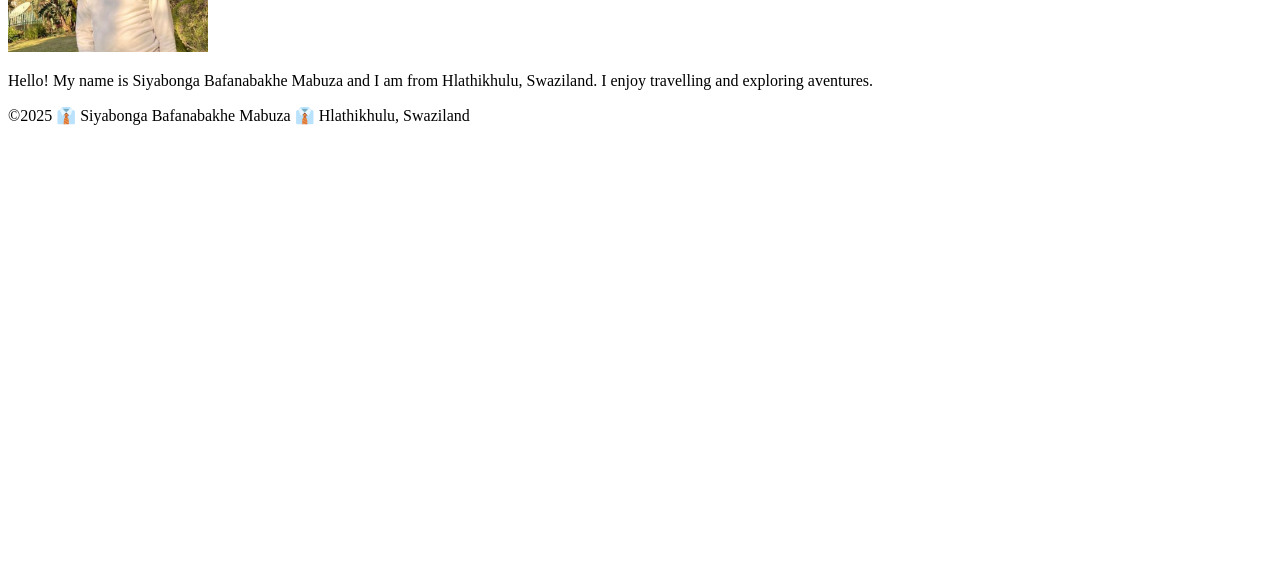
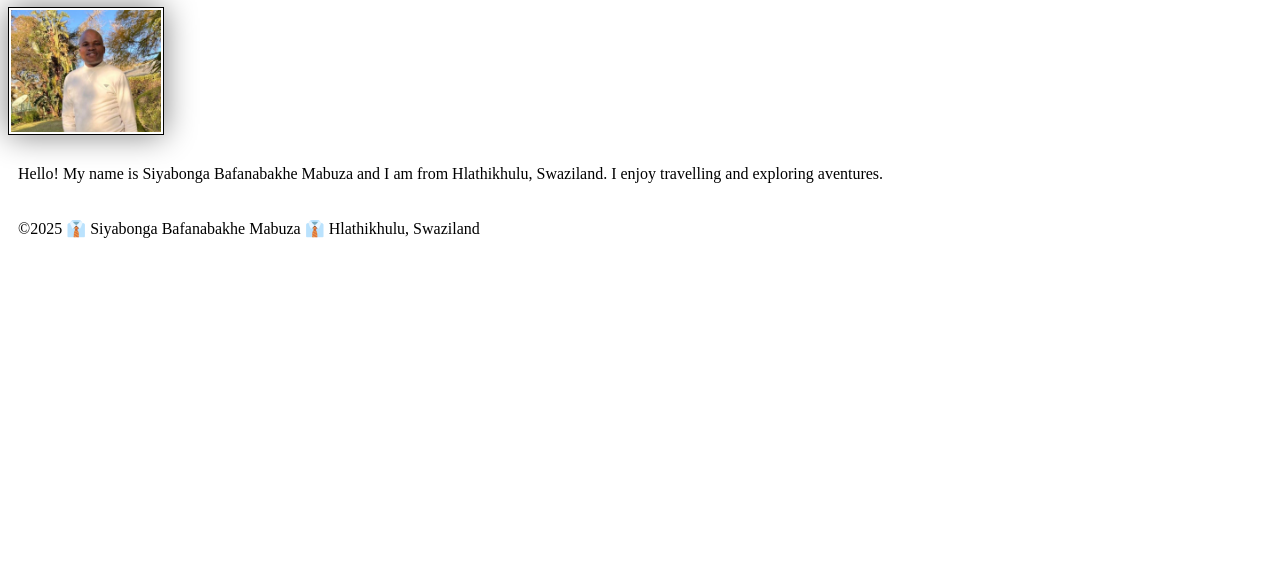
Before and after one commit to siyabongamabuza25469/wdd130, a plain HTML site: page index.html in a window 1280 px wide. Shown: the part 217-800 px from the top of the page. Drawn offline with Linux system fonts and the light colour scheme.

Commit message:
corrections

```diff
--- a/index.html
+++ b/index.html
@@ -4,7 +4,7 @@
     <meta charset="UTF-8">
     <meta name="viewport" content="width=device-width, initial-scale=1.0">
     <title>Siyabonga Bafanabakhe Mabuza | WDD 130 </title>
-    <link rel="styesheet" href="styles/style.css">
+    <link rel="stylesheet" href="styles/style.css">
 </head>
 <body>
     <header>
```
